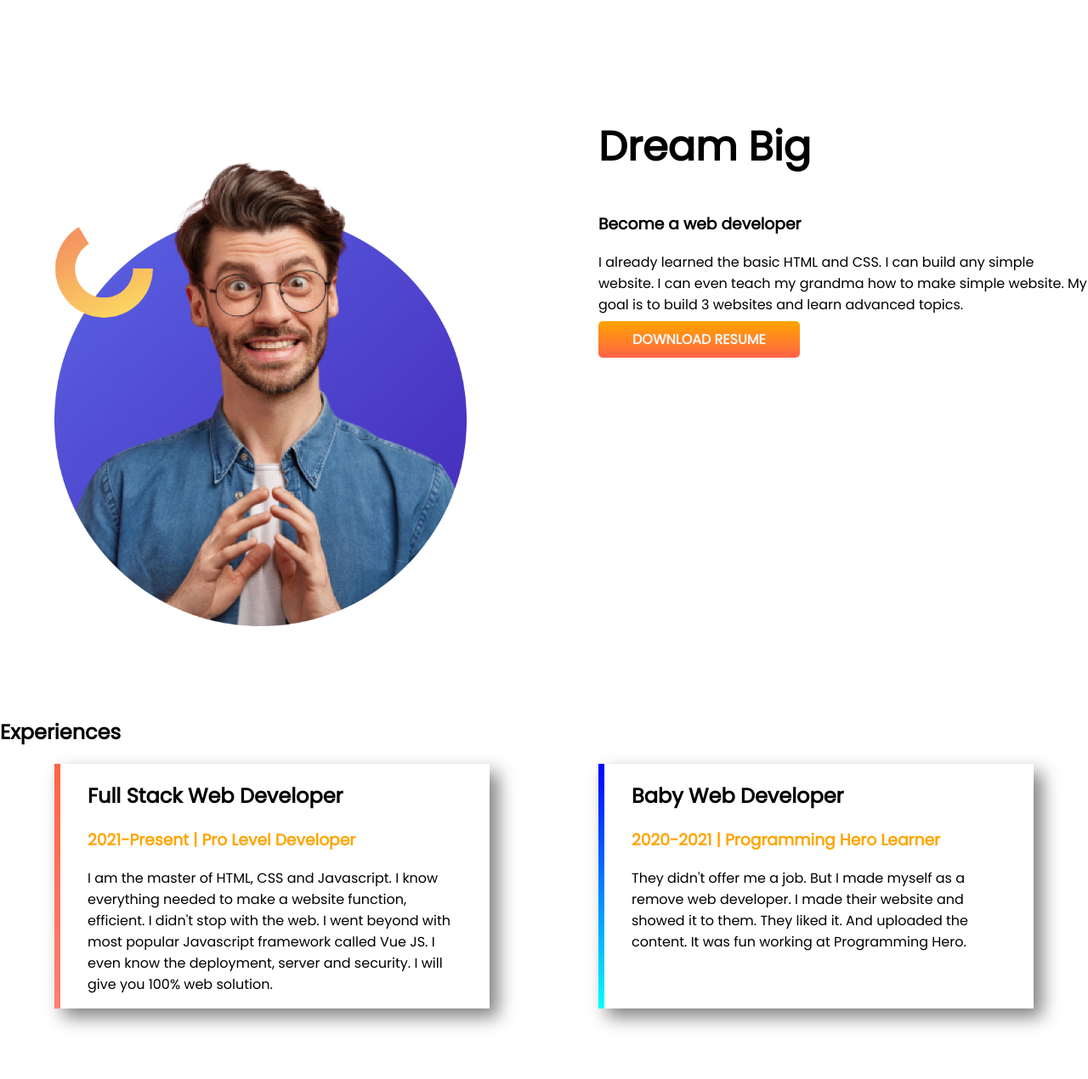
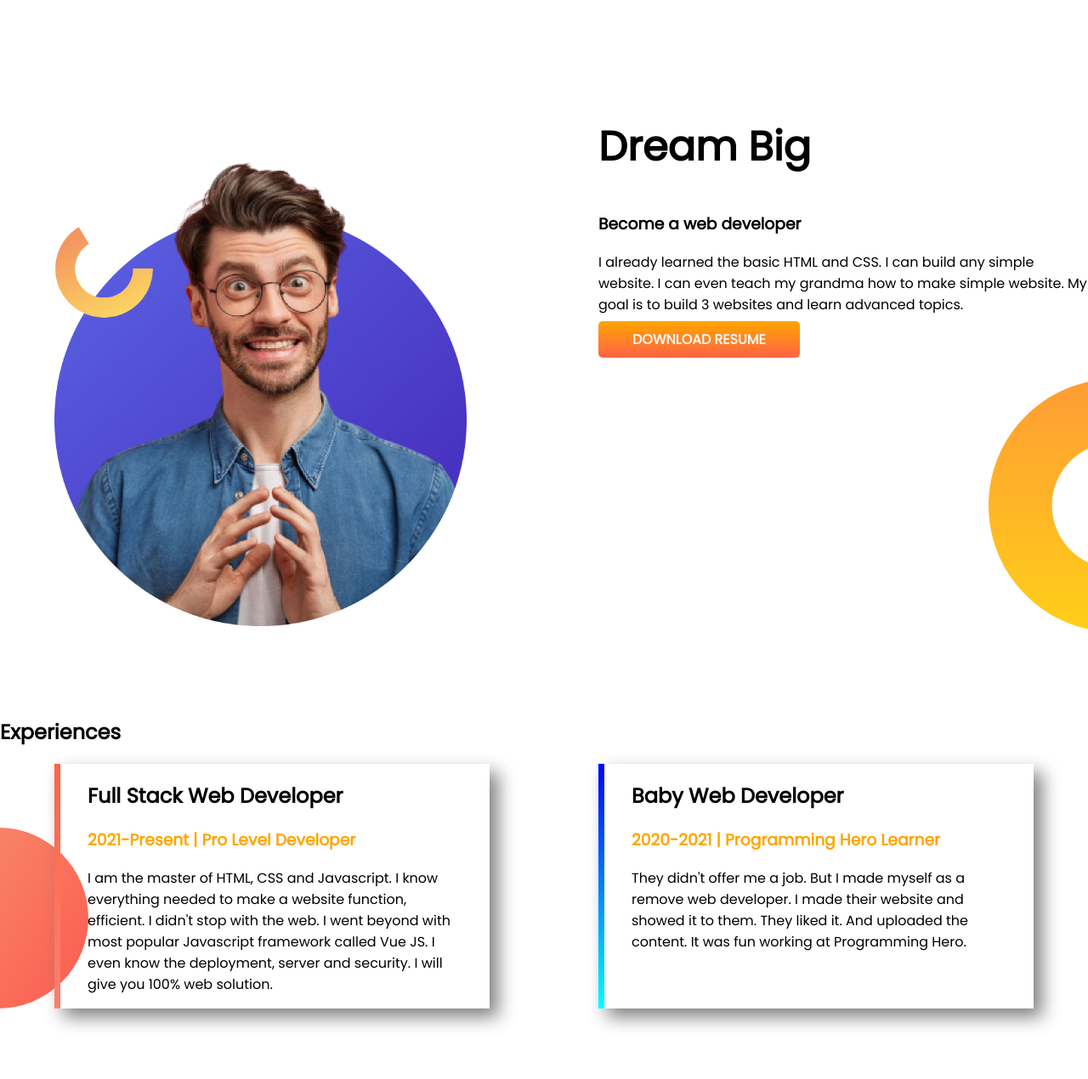
Before and after one commit to Aynal369/developer-portfolio, a plain HTML site: page index.html in a window 1280 px wide. Shown: the part 650-1920 px from the top of the page at 85% size. Drawn offline with Linux system fonts and the light colour scheme.

Commit message:
fix img now

```diff
--- a/css/main.css
+++ b/css/main.css
@@ -21,7 +21,7 @@ body {
   margin-left: 4rem;
 }
 #hero {
-  background-image: url(assets/images/top-banner.png);
+  background-image: url(../assets/images/top-banner.png);
   background-repeat: no-repeat;
 }
 .text_area > h1 {
@@ -34,7 +34,7 @@ body {
   height: 40rem;
 }
 #dream_big {
-  background-image: url(assets/images/dream-bg.png);
+  background-image: url(../assets/images/dream-bg.png);
   background-repeat: no-repeat;
   background-position: right bottom;
 }
@@ -54,7 +54,7 @@ body {
   padding: 0 2rem;
 }
 #experiences {
-  background-image: url(assets/images/exp-bg.png);
+  background-image: url(../assets/images/exp-bg.png);
   background-repeat: no-repeat;
   background-position: left bottom;
 }
```
